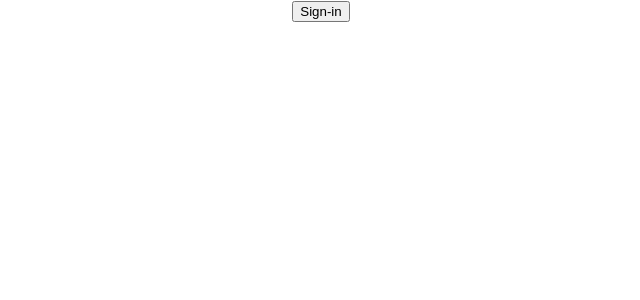
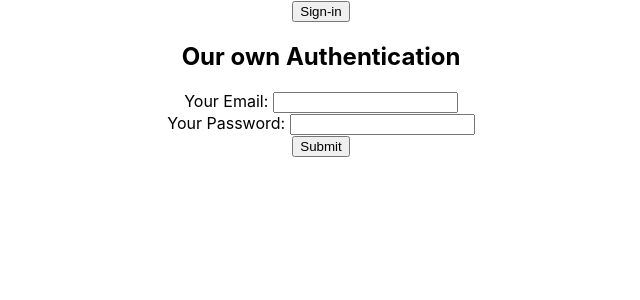
Before and after one commit to devpranab/firebase-authentication-react, a React (Create React App) app: page / in a window 1280 px wide. Shown: the top 300 px of the page, without its empty margins (319-959 px from the left). Built offline with nearby package versions, Linux system fonts and the light colour scheme.

Commit message:
create simple login form email and password

```diff
--- a/src/App.js
+++ b/src/App.js
@@ -56,6 +56,14 @@ function App() {
     })
   }
 
+  const handleChange = (e) => {
+    console.log(e.target.name, e.target.value);
+  }
+
+  const handleSubmit = () => {
+
+  }
+
   return (
     <div className="App">
       {
@@ -69,6 +77,17 @@ function App() {
          <img src={user.photo} alt=""></img>
       </div>
     }
+    {/* create simple login form email and password */}
+    <h2>Our own Authentication</h2>
+  <form action="" onSubmit={handleSubmit}>
+  <label htmlFor="">Your Email: </label>
+    <input type="text" onChange={handleChange} name="email" placeholder="" required/>
+    <br />
+    <label htmlFor="">Your Password: </label>
+    <input type="password" name="password" placeholder="" required/>
+    <br />
+    <input type="submit" value="Submit" />
+  </form>
     </div>
   );
 }
```
